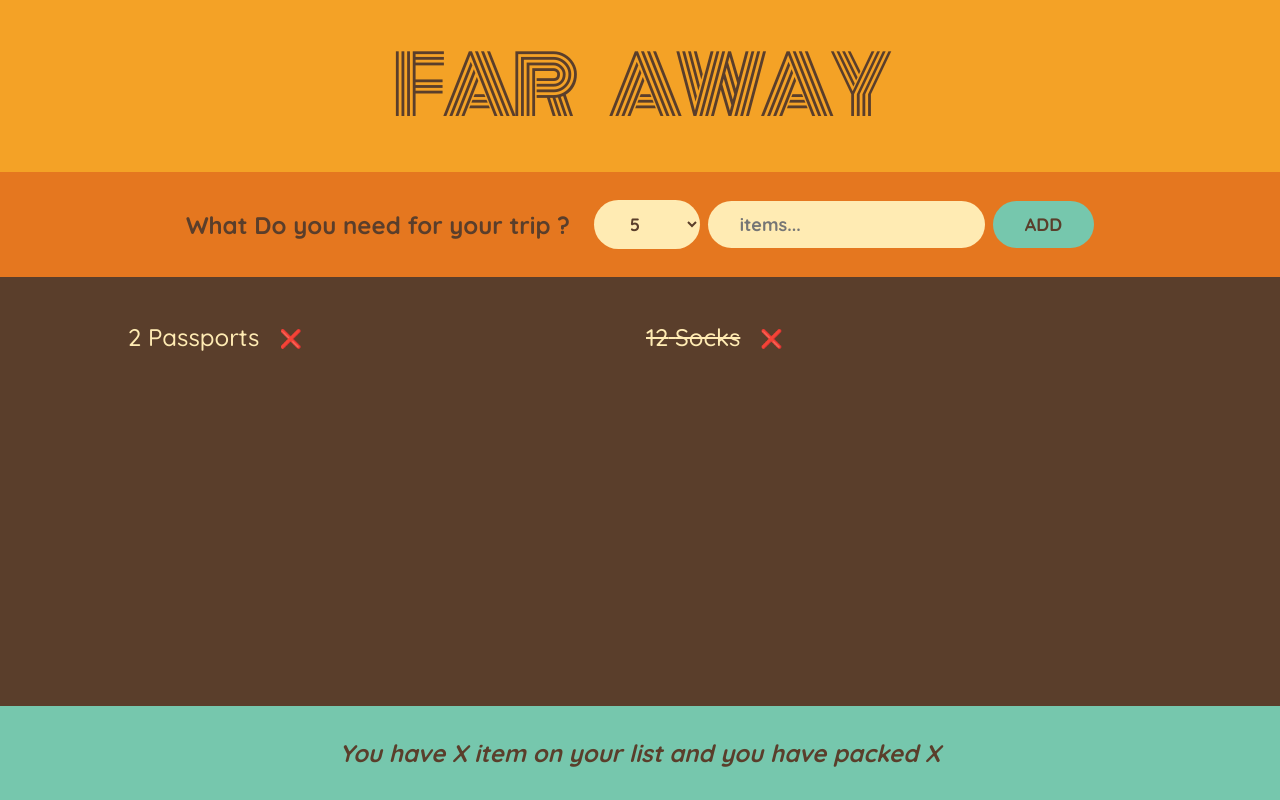
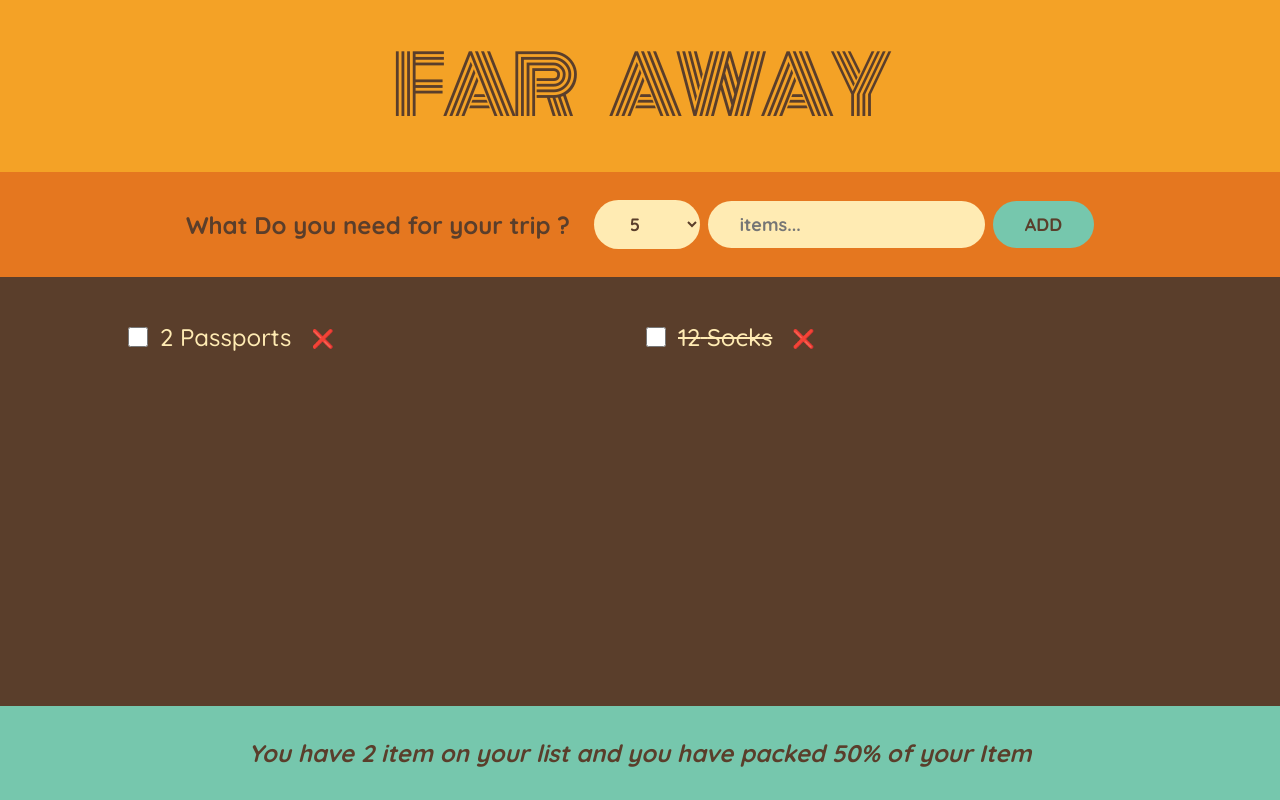
Before and after one commit to UsamaScripts/travel-list, a React (Create React App) app: page / in a window 1280 px wide. Built offline with nearby package versions, Linux system fonts and the light colour scheme.

Commit message:
Added stats to footer using conditional rendering and stateuplifting

```diff
--- a/src/App.js
+++ b/src/App.js
@@ -10,19 +10,31 @@ function App() {
 
   function handleAddItems(item) {
     setItems((items) => [...items, item]);
-    console.log(items);
+    // console.log(items);
   }
 
   function handleDelete(id) {
     setItems((items) => items.filter((item) => item.id !== id));
-    console.log("function invoked");
+    // console.log("function invoked");
+  }
+
+  function handleUpdateToggle(id) {
+    setItems((items) =>
+      items.map((item) =>
+        item.id === id ? { ...item, packed: !item.packed } : item
+      )
+    );
   }
   return (
     <div className="app">
       <Logo />
       <Form addItem={handleAddItems} />
-      <PackingList items={items} handleDelete={handleDelete} />
-      <Stats />
+      <PackingList
+        items={items}
+        handleDelete={handleDelete}
+        handleUpdateToggle={handleUpdateToggle}
+      />
+      <Stats items={items} />
     </div>
   );
 }
@@ -65,28 +77,54 @@ function Form({ addItem }) {
 function Logo() {
   return <h1>Far Away</h1>;
 }
-function PackingList({ items, handleDelete }) {
+function PackingList({ items, handleDelete, handleUpdateToggle }) {
   console.log(items);
   return (
     <div className="list">
       <ul>
         {items.map((item) => (
-          <Item item={item} key={item.id} handleDelete={handleDelete} />
+          <Item
+            item={item}
+            key={item.id}
+            handleDelete={handleDelete}
+            handleUpdateToggle={handleUpdateToggle}
+          />
         ))}
       </ul>
     </div>
   );
 }
-function Stats() {
+function Stats({ items }) {
+  if (!items.length)
+    return (
+      <p className="stats">
+        <em>Please add item to list</em>
+      </p>
+    );
+
+  const itemNum = items.length;
+  const packedItem = items.filter((item) => item.packed === true);
+  const packedItemNumber = packedItem.length;
+  const percetage = Math.floor((packedItemNumber / itemNum) * 100);
   return (
     <footer className="stats">
-      <em>You have X item on your list and you have packed X </em>
+      <em>
+        {percetage === 100
+          ? "You have packed all the things you are ready to go"
+          : `You have ${itemNum} item on your list and you have packed ${percetage}% of
+        your Item`}
+      </em>
     </footer>
   );
 }
-function Item({ item, handleDelete }) {
+function Item({ item, handleDelete, handleUpdateToggle }) {
   return (
     <li>
+      <input
+        type="checkbox"
+        value={item.packed}
+        onChange={() => handleUpdateToggle(item.id)}
+      />
       <span style={item.packed ? { textDecoration: "line-through" } : {}}>
         {item.quantity} {item.description}
       </span>
```
